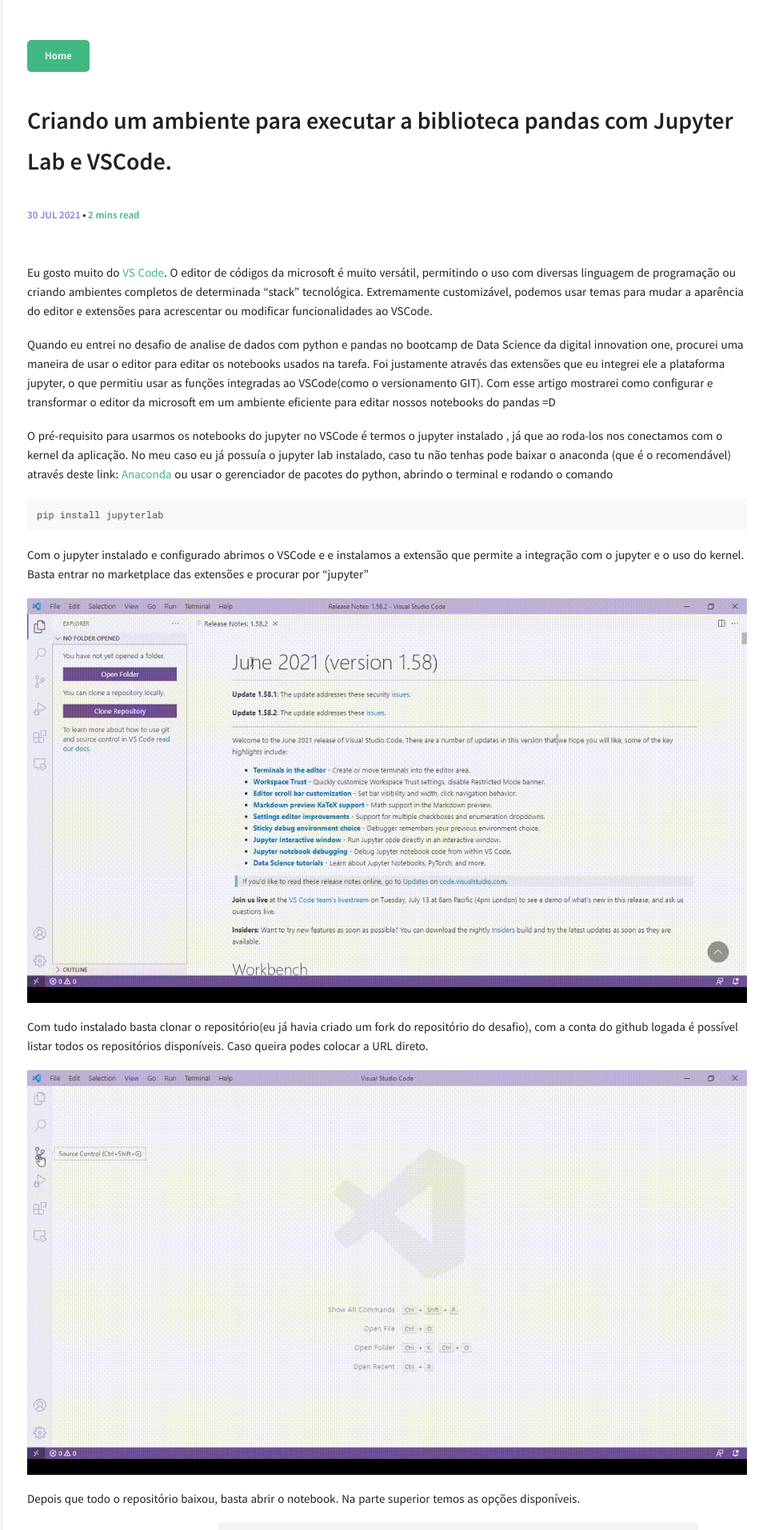
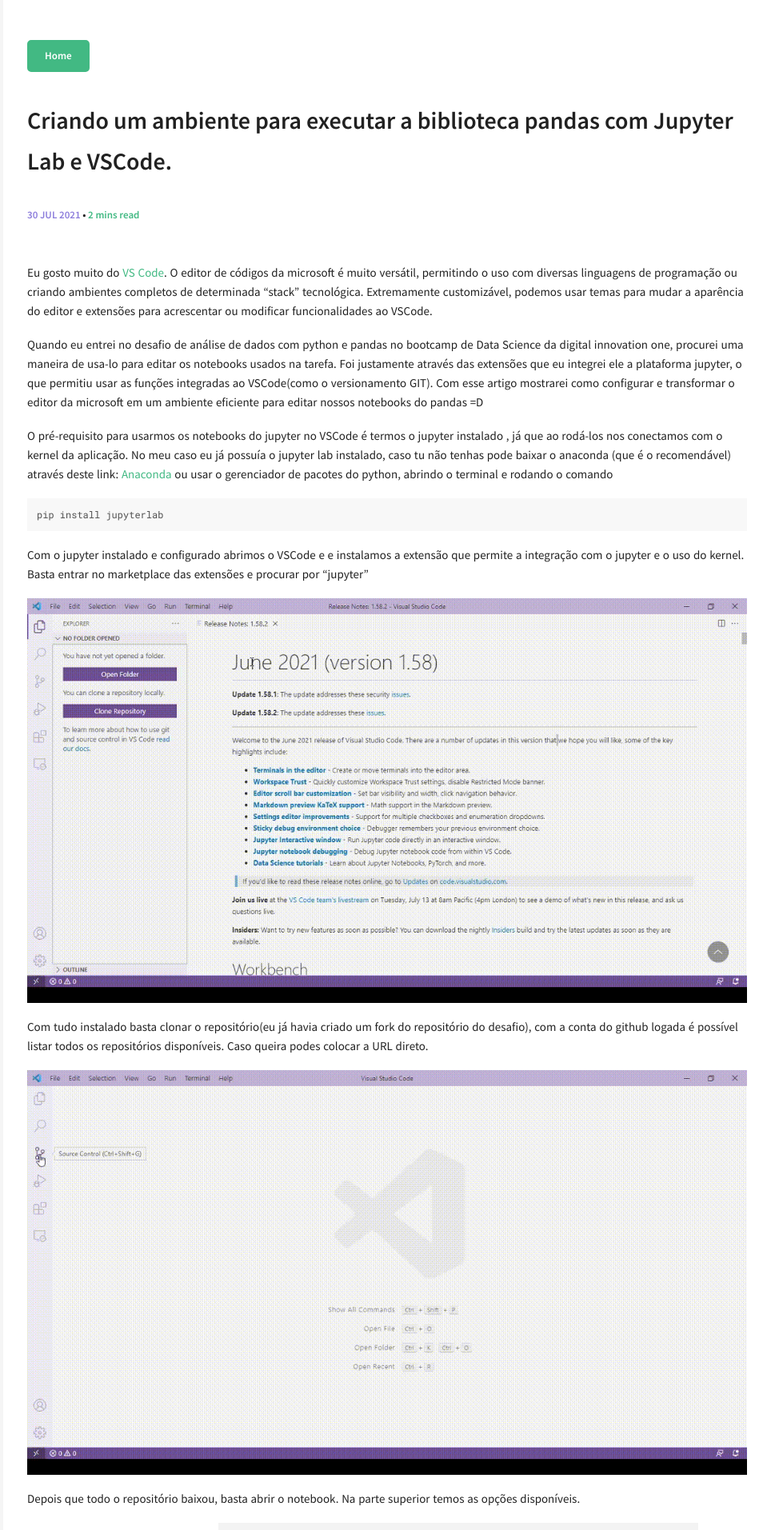
Before and after one commit to dankas/dankas.github.io, a Jekyll site: the page built from _posts/2021-07-30-rodando-notebook-jupyter-vscode.md, in a window 1280 px wide. Shown: the top 1913 px of the page at 80% size, without its empty margins (316-1280 px from the left). Built offline with Jekyll 4.4.1, drawn with Linux system fonts in a browser that asks for light colours; comment, search, counter and statistics services are not loaded.

Commit message:
Revisão post

````diff
--- a/_posts/2021-07-30-rodando-notebook-jupyter-vscode.md
+++ b/_posts/2021-07-30-rodando-notebook-jupyter-vscode.md
@@ -11,11 +11,11 @@
   feature: vscode_jupyter.png
 ---
 
-Eu gosto muito do [VS Code](https://code.visualstudio.com/). 	O editor de códigos da microsoft é muito versátil, permitindo o uso com diversas linguagem de programação ou criando ambientes completos de determinada "stack" tecnológica.  Extremamente customizável, podemos usar temas para mudar a aparência do editor e extensões para acrescentar ou modificar funcionalidades ao VSCode.
+Eu gosto muito do [VS Code](https://code.visualstudio.com/). 	O editor de códigos da microsoft é muito versátil, permitindo o uso com diversas linguagens de programação ou criando ambientes completos de determinada "stack" tecnológica.  Extremamente customizável, podemos usar temas para mudar a aparência do editor e extensões para acrescentar ou modificar funcionalidades ao VSCode.
 
-Quando eu entrei no desafio de analise de dados com python e pandas no bootcamp de Data Science da digital innovation one, procurei uma maneira de usar o editor para editar os notebooks usados na tarefa.  Foi justamente através das extensões que eu integrei ele a plataforma jupyter, o que permitiu usar as funções integradas ao VSCode(como o versionamento GIT).   Com esse artigo mostrarei como configurar e transformar o editor da microsoft em um ambiente eficiente para editar nossos notebooks do pandas =D
+Quando eu entrei no desafio de análise de dados com python e pandas no bootcamp de Data Science da digital innovation one, procurei uma maneira de usa-lo para editar os notebooks usados na tarefa.  Foi justamente através das extensões que eu integrei ele a plataforma jupyter, o que permitiu usar as funções integradas ao VSCode(como o versionamento GIT).   Com esse artigo mostrarei como configurar e transformar o editor da microsoft em um ambiente eficiente para editar nossos notebooks do pandas =D
 
-O pré-requisito para usarmos os notebooks do jupyter no VSCode é termos o jupyter instalado , já que ao roda-los nos conectamos com o kernel da aplicação.    No meu caso eu já possuía o jupyter lab instalado, caso tu não tenhas pode baixar o anaconda (que é o recomendável) através deste link: [Anaconda](https://www.anaconda.com/products/individual) ou usar o gerenciador de pacotes do python, abrindo o terminal e rodando o comando
+O pré-requisito para usarmos os notebooks do jupyter no VSCode é termos o jupyter instalado , já que ao rodá-los nos conectamos com o kernel da aplicação.    No meu caso eu já possuía o jupyter lab instalado, caso tu não tenhas pode baixar o anaconda (que é o recomendável) através deste link: [Anaconda](https://www.anaconda.com/products/individual) ou usar o gerenciador de pacotes do python, abrindo o terminal e rodando o comando
 
 ```
 pip install jupyterlab
````
